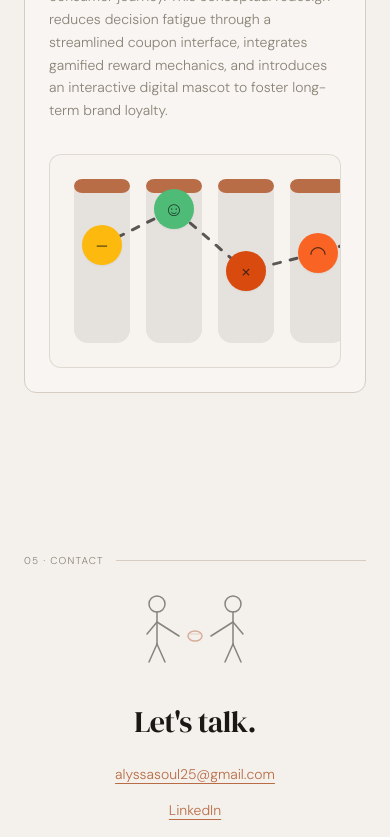
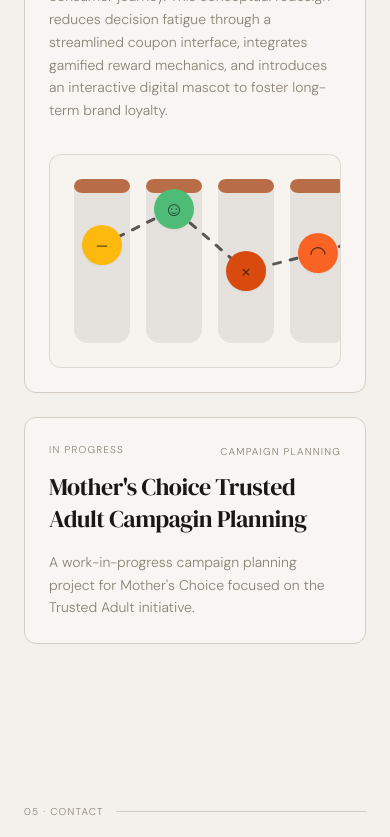
Before and after one commit to jh9712718/portfolio_aly2026, a React (Vite) app: page / in a window 390 px wide. Shown: the part 2639-3476 px from the top of the page. Built offline with nearby package versions, Linux system fonts and the light colour scheme; the HTML template or start-up script is replaced by a standard one.

Commit message:
Update Index.tsx

```diff
--- a/src/pages/Index.tsx
+++ b/src/pages/Index.tsx
@@ -284,6 +284,7 @@ const Index = () => {
       {/* ─── IN PROGRESS ─── */}
       <section ref={progressRef} className="px-6 md:px-12 lg:px-24 py-20 md:py-32 max-w-5xl mx-auto">
         <SectionLabel number="04" title="In Progress" />
+        <div className="space-y-6">
           <motion.div
             initial={{ opacity: 0, y: 20 }}
             whileInView={{ opacity: 1, y: 0 }}
@@ -370,6 +371,34 @@ const Index = () => {
               </div>
             </div>
           </motion.div>
+
+          <motion.div
+            initial={{ opacity: 0, y: 20 }}
+            whileInView={{ opacity: 1, y: 0 }}
+            viewport={{ once: true }}
+            transition={{ duration: 0.6, delay: 0.08, ease: bezier }}
+            className="border border-border rounded-xl p-6 md:p-10 bg-card"
+          >
+            <div className="flex items-start justify-between gap-4">
+              <span className="text-[10px] tracking-label uppercase text-muted-foreground">
+                In Progress
+              </span>
+              <span className="text-[10px] tracking-label uppercase text-muted-foreground text-right pt-0.5">
+                Campaign Planning
+              </span>
+            </div>
+            <h3 className="font-display text-2xl md:text-3xl tracking-display mt-3 mb-4 max-w-2xl">
+              Mother&apos;s Choice Trusted Adult Campagin Planning
+            </h3>
+            <p className="text-sm md:text-base text-muted-foreground leading-relaxed max-w-3xl" style={localeBodyStyle}>
+              {currentLang === "en"
+                ? "A work-in-progress campaign planning project for Mother's Choice focused on the Trusted Adult initiative."
+                : currentLang === "zh-CN"
+                  ? "这是一个进行中的 Mother's Choice Trusted Adult 项目 Campaign Planning 案例。"
+                  : "這是一個進行中的 Mother's Choice Trusted Adult 項目 Campaign Planning 案例。"}
+            </p>
+          </motion.div>
+        </div>
       </section>
 
       {/* ─── CONTACT ─── */}
```
Lines whose indentation alone changed are shown as unchanged.
